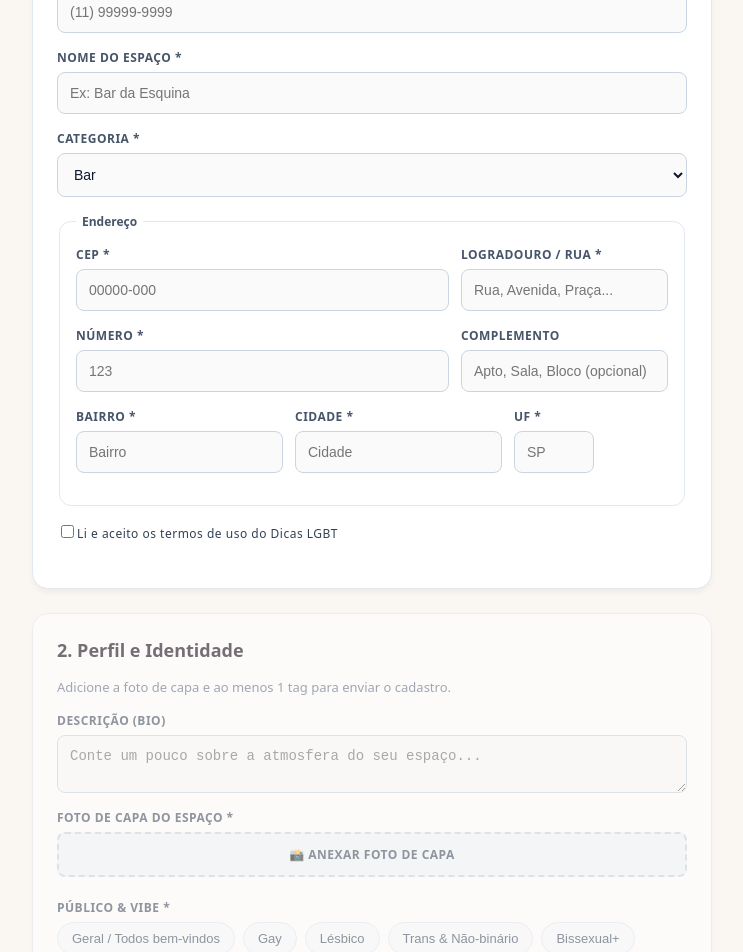
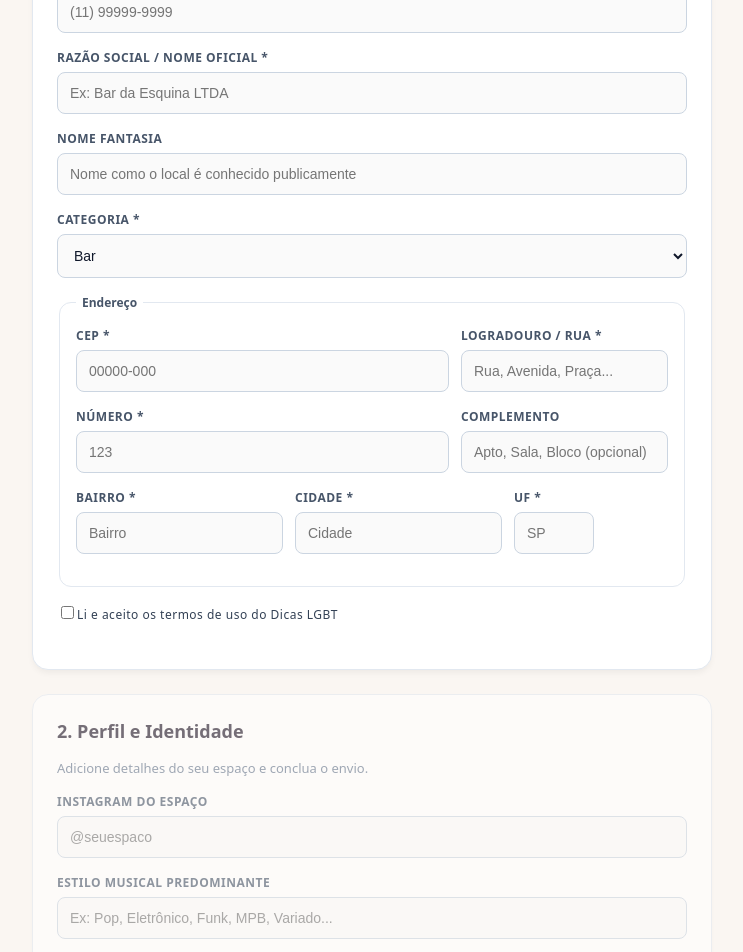
Before and after one commit to arditoa/dicas-portal-b2b, a React (Vite) app in the folder portal-cadastro/: page / in a window 1280 px wide. Shown: the part 400-1352 px from the top of the page, without its empty margins (268-1011 px from the left). Built offline with nearby package versions, Linux system fonts and the light colour scheme; no server answers.

Commit message:
feat: adiciona Nome Fantasia, Instagram, Estilo Musical e torna foto opcional

```diff
--- a/portal-cadastro/src/components/CadastroCompletoForm.tsx
+++ b/portal-cadastro/src/components/CadastroCompletoForm.tsx
@@ -27,6 +27,7 @@ export function CadastroCompletoForm() {
   const [nomeResponsavel, setNomeResponsavel] = useState('');
   const [whatsapp, setWhatsapp] = useState('');
   const [nomeEspaco, setNomeEspaco] = useState('');
+  const [nomeFantasia, setNomeFantasia] = useState('');
   const [categoria, setCategoria] = useState('bar');
 
   const [cep, setCep] = useState('');
@@ -44,6 +45,8 @@ export function CadastroCompletoForm() {
   const [venueId, setVenueId] = useState<string | null>(null);
 
   const [bio, setBio] = useState('');
+  const [instagram, setInstagram] = useState('');
+  const [estiloMusical, setEstiloMusical] = useState('');
   const [fotoCapa, setFotoCapa] = useState('');
   const [nomeArquivo, setNomeArquivo] = useState('');
   const [tagsVibe, setTagsVibe] = useState<string[]>([]);
@@ -58,8 +61,11 @@ export function CadastroCompletoForm() {
       fetch(`https://brasilapi.com.br/api/cnpj/v1/${limpo}`)
         .then((res) => res.json())
         .then((data) => {
-          if (data.nome_fantasia || data.razao_social) {
-            setNomeEspaco(data.nome_fantasia || data.razao_social);
+          if (data.nome_fantasia) {
+            setNomeFantasia(data.nome_fantasia);
+            setNomeEspaco(data.nome_fantasia);
+          } else if (data.razao_social) {
+            setNomeEspaco(data.razao_social);
           }
           if (data.cep) setCep(data.cep);
           if (data.logradouro) setLogradouro(data.logradouro);
@@ -133,7 +139,7 @@ export function CadastroCompletoForm() {
           .from('venues')
           .insert({
             partner_id: partner.id,
-            nome: nomeEspaco || 'Espaço',
+            nome: nomeEspaco || nomeFantasia || 'Espaço',
             categoria,
             endereco: enderecoFormatado,
             cidade: cidade || 'São Paulo',
@@ -157,19 +163,17 @@ export function CadastroCompletoForm() {
   };
 
   const concluirCadastro = async () => {
-    if (!fotoCapa) {
-      alert('Por favor, anexe uma foto de capa para o seu espaço.');
-      return;
-    }
-    if (tagsVibe.length === 0) {
-      alert('Selecione ao menos 1 tag no campo Público & Vibe.');
-      return;
-    }
-
     setEnviando(true);
     try {
       if (partnerId && !partnerId.startsWith('temp-')) {
-        await supabase.from('venues').update({ bio, foto_capa: fotoCapa, tags_publico_vibe: tagsVibe }).eq('id', venueId);
+        await supabase.from('venues').update({
+          bio,
+          instagram,
+          estilo_musical: estiloMusical,
+          foto_capa: fotoCapa || null,
+          tags_publico_vibe: tagsVibe
+        }).eq('id', venueId);
+
         await supabase.from('partners').update({ status: 'pendente' }).eq('id', partnerId);
       }
       setStatusMsg('🎉 Perfil enviado com sucesso para moderação!');
@@ -226,12 +230,22 @@ export function CadastroCompletoForm() {
         </div>
 
         <div className="campo">
-          <label>Nome do Espaço *</label>
+          <label>Razão Social / Nome Oficial *</label>
           <input
             type="text"
-            placeholder="Ex: Bar da Esquina"
+            placeholder="Ex: Bar da Esquina LTDA"
             value={nomeEspaco}
             onChange={(e) => setNomeEspaco(e.target.value)}
+          />
+        </div>
+
+        <div className="campo">
+          <label>Nome Fantasia</label>
+          <input
+            type="text"
+            placeholder="Nome como o local é conhecido publicamente"
+            value={nomeFantasia}
+            onChange={(e) => setNomeFantasia(e.target.value)}
           />
         </div>
 
@@ -299,7 +313,27 @@ export function CadastroCompletoForm() {
 
       <section className={`cadastro-completo__secao ${!liberado ? 'cadastro-completo__secao--bloqueada' : ''}`}>
         <h2>2. Perfil e Identidade</h2>
-        <p className="cadastro-completo__lede-secao">Adicione a foto de capa e ao menos 1 tag para enviar o cadastro.</p>
+        <p className="cadastro-completo__lede-secao">Adicione detalhes do seu espaço e conclua o envio.</p>
+
+        <div className="campo">
+          <label>Instagram do Espaço</label>
+          <input
+            type="text"
+            placeholder="@seuespaco"
+            value={instagram}
+            onChange={(e) => setInstagram(e.target.value)}
+          />
+        </div>
+
+        <div className="campo">
+          <label>Estilo Musical Predominante</label>
+          <input
+            type="text"
+            placeholder="Ex: Pop, Eletrônico, Funk, MPB, Variado..."
+            value={estiloMusical}
+            onChange={(e) => setEstiloMusical(e.target.value)}
+          />
+        </div>
 
         <div className="campo">
           <label>Descrição (Bio)</label>
@@ -312,7 +346,7 @@ export function CadastroCompletoForm() {
         </div>
 
         <div className="campo">
-          <label>Foto de Capa do Espaço *</label>
+          <label>Foto de Capa do Espaço (Opcional)</label>
           <input
             type="file"
             accept="image/*"
@@ -331,7 +365,7 @@ export function CadastroCompletoForm() {
         </div>
 
         <div className="campo">
-          <label>Público & Vibe *</label>
+          <label>Público & Vibe</label>
           <div className="tag-grid">
             {TAGS_VIBE.map((tag) => (
               <button
```
